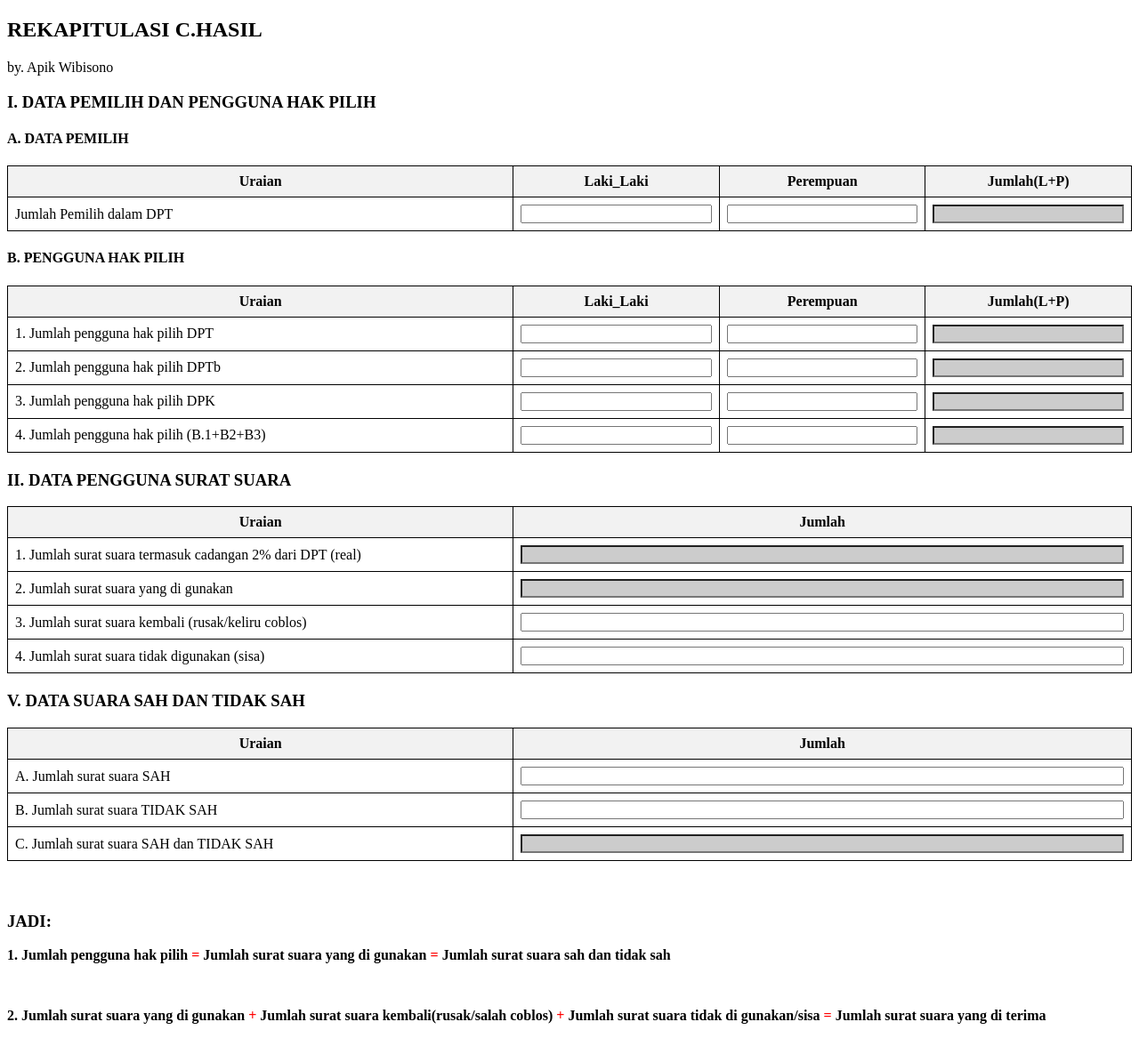
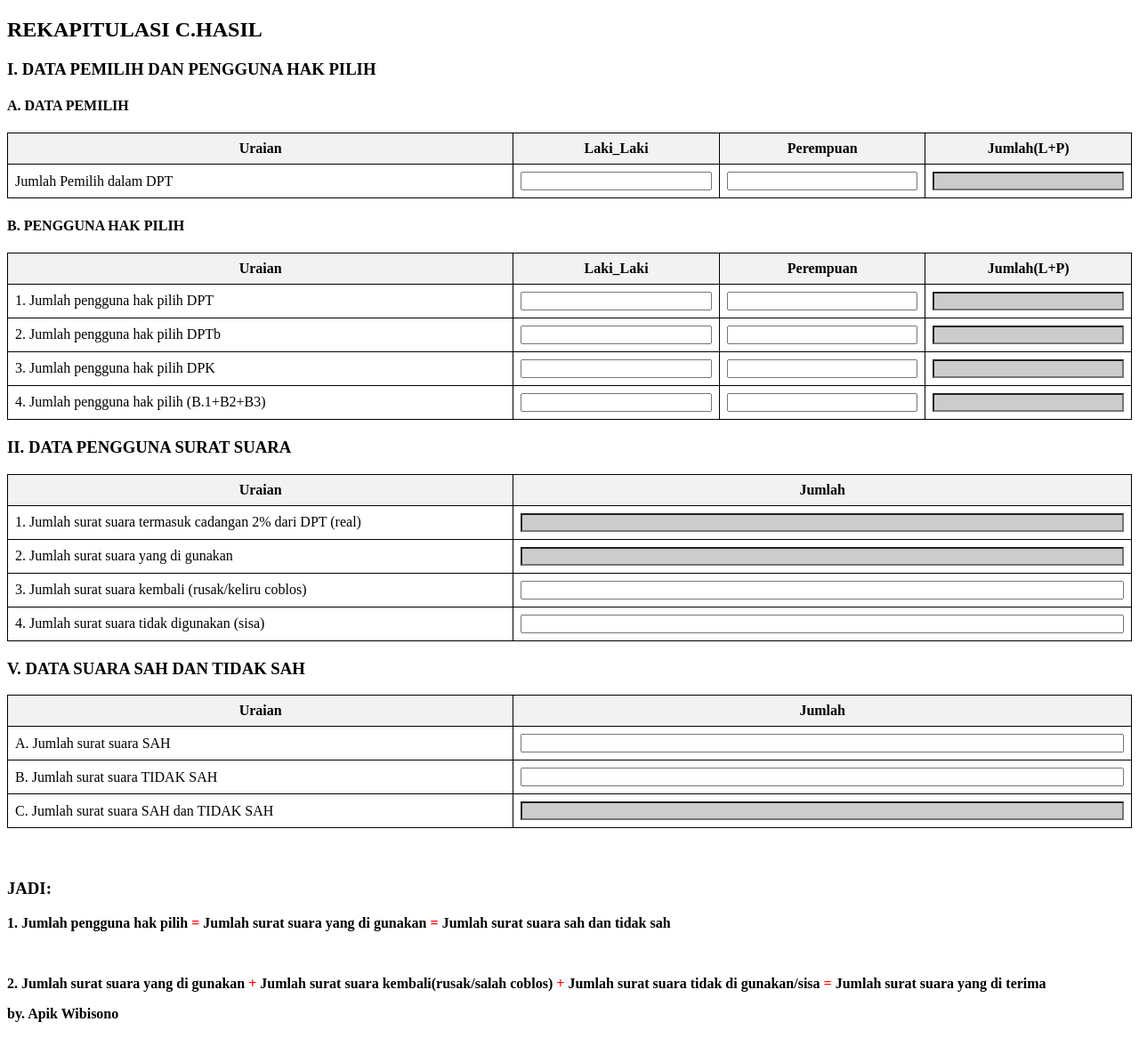
Before and after one commit to neglasari243/pps, a plain HTML site: page index.html in a window 1280 px wide. Shown: the whole page at 89% size. Drawn offline with Linux system fonts and the light colour scheme.

Commit message:
Update index.html
by apik wibisono

```diff
--- a/index.html
+++ b/index.html
@@ -41,7 +41,7 @@
     </style>
   </head>
   <body>
-    <h2>REKAPITULASI C.HASIL</h2><span>by. Apik Wibisono</span>
+    <h2>REKAPITULASI C.HASIL</h2>
     <h3>I. DATA PEMILIH DAN PENGGUNA HAK PILIH</h3>
     <h4>A. DATA PEMILIH</h4>
     <table id="table1a">
@@ -247,6 +247,7 @@
       gunakan/sisa <span class="highlight">=</span> Jumlah surat suara yang di
       terima
     </p>
+    <p><span>by. Apik Wibisono</span></p>
 
     <script>
       // Fungsi untuk menghitung jumlah dari kolom Laki-Laki dan Perempuan dan menampilkan hasilnya di kolom Jumlah (L+P)
```
